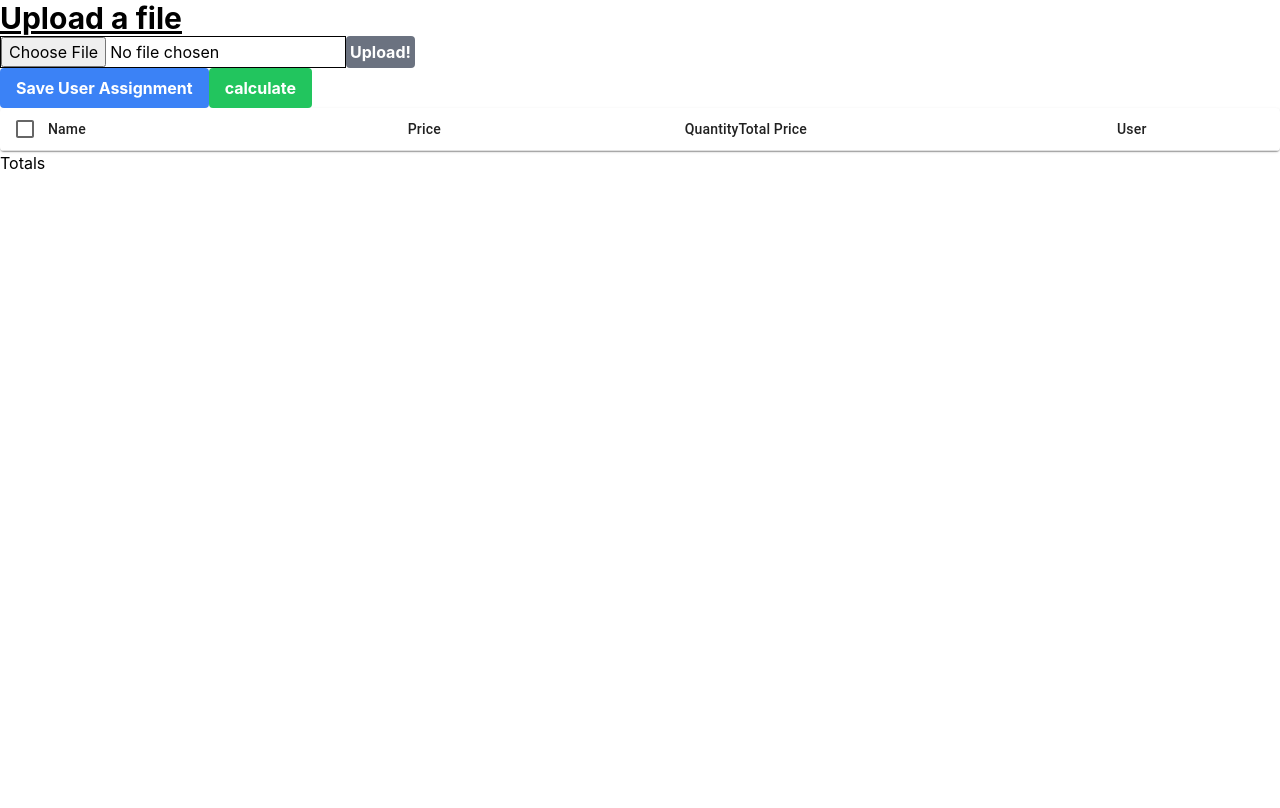
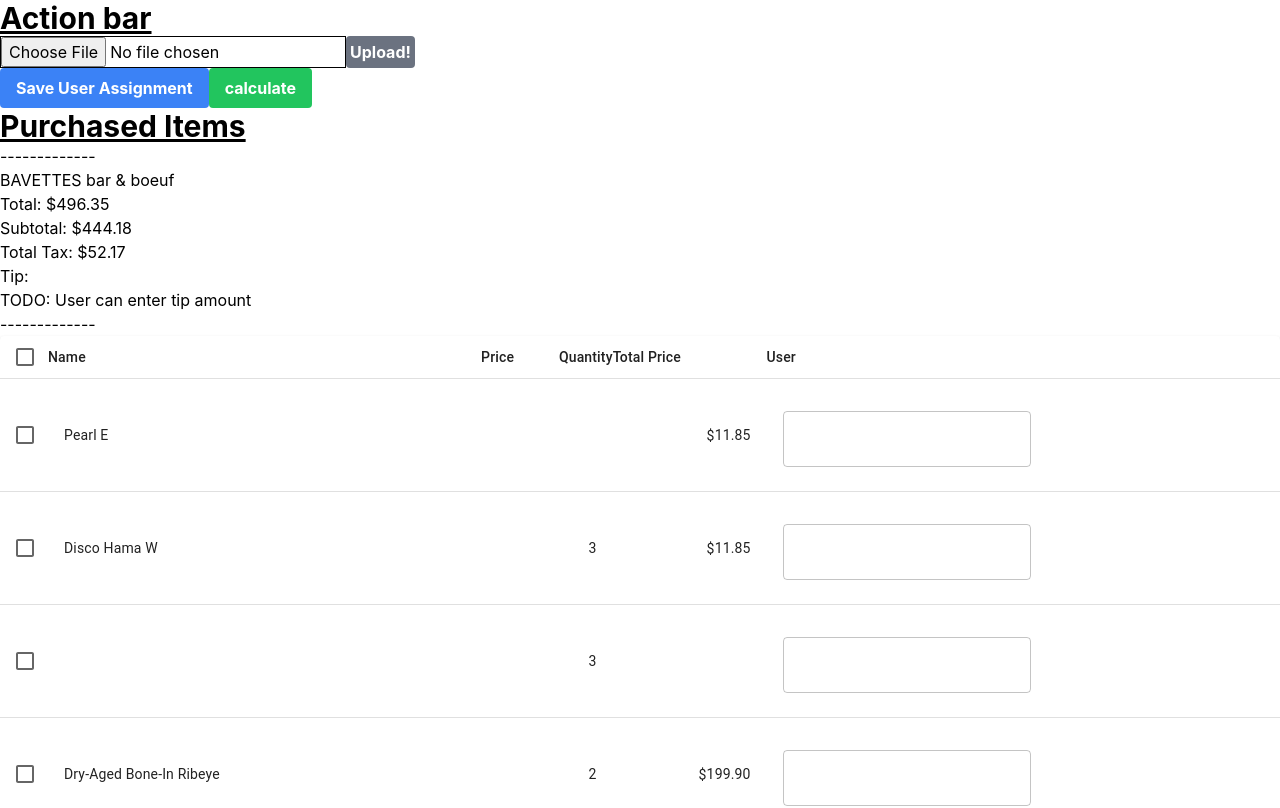
Before and after one commit to vinhle000/receipt-splitter, a React (Create React App) app in the folder client/: page / in a window 1280 px wide. Shown: the top 808 px of the page. Built offline with nearby package versions, Linux system fonts and the light colour scheme.

Commit message:
Organizing components

```diff
--- a/client/src/App.js
+++ b/client/src/App.js
@@ -4,19 +4,21 @@ import { useState, useEffect } from "react";
 import axios from "axios";
 
 import ItemsTable from "./components/ItemsTable";
-import UserInfoCard from "./components/UserInfoCard";
-import jsonData from "./extractedProcessBevetts.json";
+import UserInfoCard from "./components/userInfoList/UserInfoCard";
+import testDataSample from "./extractedProcessBevetts.json";
 
+import AssignModal from './components/AssignModal';
+import UserInfoList from './components/userInfoList/UserInfoList';
 
-// import { GridApi } from '@mui/x-data-grid-pro';
-import AssignModal from './components/AssignModal'
+//styled components:
+
 
 
 
 function App() {
   const [selectedFile, setSelectedFile] = useState();
   const [orderedItems, setOrderedItems] = useState();
-  const [receiptInfo, setReceiptInfo] = useState();
+  const [receiptInfo, setReceiptInfo] = useState(testDataSample);
   // const [receiptInfo, setReceiptInfo] = useState();
   const [isAssignPersonModalOn, setAssignModalOn] =
     useState(false);
@@ -27,8 +29,8 @@ function App() {
   const [selected, setSelected] = useState([]);
   const [tipRate, setTipRate] = useState(); //Maybe add tip percentage as an option
   const [taxRate, setTaxRate] = useState();
-  // const [purchasedItems, setPurchasedItems] = useState(receiptInfo?.purchasedItems)
-  const [purchasedItems, setPurchasedItems] = useState([])
+  // const [purchasedItems, setPurchasedItems] = useState([])
+  const [purchasedItems, setPurchasedItems] = useState(testDataSample.purchasedItems)
   // const [updatedPurchasedItems, setUpdatedPurchasedItems] = useState(receiptInfo?.purchasedItems);
   const [updatedPurchasedItems, setUpdatedPurchasedItems] = useState([]);
   // Set file
@@ -140,11 +142,10 @@ function App() {
     console.log('>>> Calculated userTotals :', Object.entries(userTotals));
   }
 
-  let remainderTotalInfoCard = null;
   return (
     <>
-      <h1 className='text-3xl font-bold underline'>Upload a file</h1>
-      <div>
+      <h1 className='text-3xl font-bold underline'>Action bar</h1>
+      <div name>
         <input
           style={{ border: "1px solid black" }}
           type='file'
@@ -175,8 +176,11 @@ function App() {
         </button>
       </div>
 
+
+
       {receiptInfo && (
         <>
+          <h1 className='text-3xl font-bold underline'>Purchased Items</h1>
           <h1>-------------</h1>
           {receiptInfo["Merchant Name"].length > 0 && <h1>{receiptInfo["Merchant Name"]}</h1>}
           <h2>{`Total: ${receiptInfo.Total}`}</h2>
@@ -191,21 +195,7 @@ function App() {
       )}
 
 
-      <div>
 
-      {userTotals && (
-        Object.entries(userTotals).map( (item, index) => {
-          if ( item[0] === '') {
-            remainderTotalInfoCard = <UserInfoCard username="Remaining Total" data={item[1]}/>
-          } else {
-            return <UserInfoCard username={item[0]} data={item[1]} />
-          }
-        })
-
-      )}
-      {remainderTotalInfoCard}
-
-      </div>
 
 
 
@@ -216,9 +206,13 @@ function App() {
         selected={selected}
         setSelected={setSelected}
       />
+
+      <h1 className='text-3xl font-bold underline'>User Totals</h1>
       <h3>Totals</h3>
 
-
+      <div>
+        <UserInfoList/>
+      </div>
 
 
 
--- a/client/src/components/ItemsTable.js
+++ b/client/src/components/ItemsTable.js
@@ -123,7 +123,7 @@ const EditableTableCell = ({ row, fieldName, rowIndex, handleTextFieldChange}) =
 
 function ItemsTable({purchasedItems, updatedPurchasedItems, setUpdatedPurchasedItems, selected, setSelected}) {
 
-
+  console.log('>>>>> purchasedItems: ', purchasedItems)
   const handleTextFieldChange = (rowIndex, change) => {
     // set state of purchasedItems
     // TODO:
--- /dev/null
+++ b/client/src/components/userInfoList/UserInfoCard.js
@@ -0,0 +1,33 @@
+import  React, {useState} from 'react';
+import Card from '@mui/material/Card';
+import CardActions from '@mui/material/CardActions';
+import CardContent from '@mui/material/CardContent';
+import Button from '@mui/material/Button';
+import Typography from '@mui/material/Typography';
+
+
+function UserInfoCard({username, data}) {
+
+  return (
+
+    <Card variant="outlined">
+      <CardContent>
+        <Typography variant="h5" component="div">{username}</Typography>
+        <Typography variant="body2">
+          Subtotal: {`$${data.subtotal}`}
+          <br />
+          Tax: {`$${data.tax}`}
+          <br />
+          Tip: {`$${data.tip}`}
+          <br />
+         </Typography>
+         <Typography variant="h7" component="div">  TOTAL: {`$${data.owedTotal}`} </Typography>
+      </CardContent>
+      {/* <CardActions>
+        <Button size="small">Send Request</Button>
+      </CardActions> */}
+    </Card>
+  )
+}
+
+export default UserInfoCard;
--- /dev/null
+++ b/client/src/components/userInfoList/UserInfoList.js
@@ -0,0 +1,32 @@
+import  React, {useState} from 'react';
+import Card from '@mui/material/Card';
+import CardActions from '@mui/material/CardActions';
+import CardContent from '@mui/material/CardContent';
+import Button from '@mui/material/Button';
+import Typography from '@mui/material/Typography';
+
+import UserInfoCard from './UserInfoCard';
+
+function UserInfoList({userTotals, data}) {
+  let remainderTotalInfoCard = null;
+
+  return (
+    <div>
+
+      {userTotals && (
+        Object.entries(userTotals).map( (item, index) => {
+          if ( item[0] === '') {
+            remainderTotalInfoCard = <UserInfoCard username="Remaining Total" data={item[1]}/>
+          } else {
+            return <UserInfoCard username={item[0]} data={item[1]} />
+          }
+        })
+
+      )}
+      {remainderTotalInfoCard}
+
+    </div>
+  )
+}
+
+export default UserInfoList;
```
